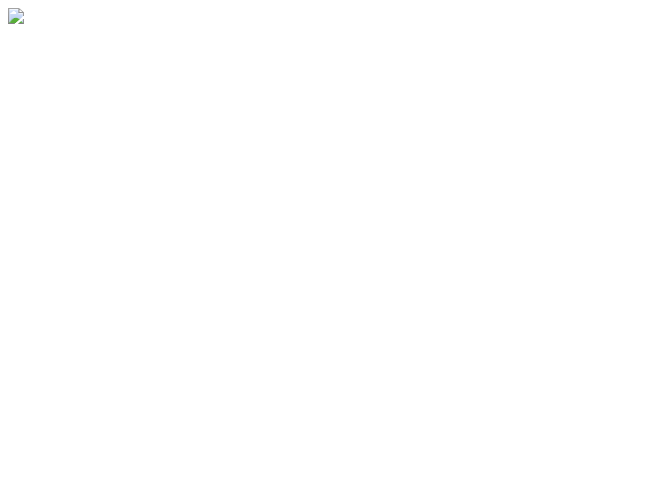
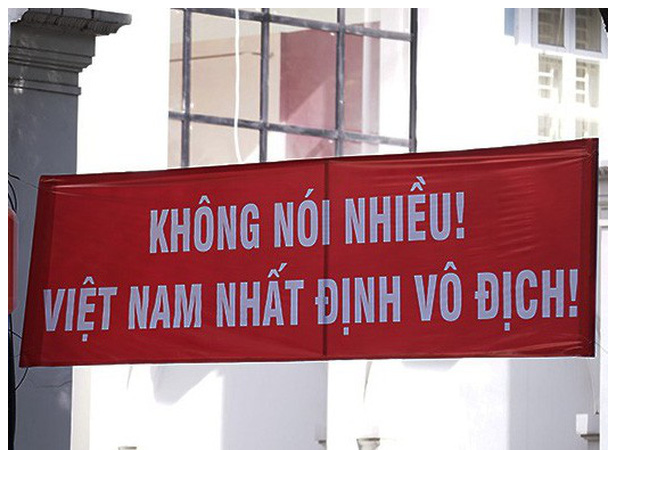
Before and after one commit to vietnamvodich/vietnamvodich.github.io, a plain HTML site: page index.html in a window 1280 px wide. Shown: the whole page, without its empty margins (0-663 px from the left). Drawn offline with Linux system fonts and the light colour scheme.

Commit message:
fix typo

```diff
--- a/index.html
+++ b/index.html
@@ -1,6 +1,6 @@
 <!DOCTYPE html>
 <html>
 <body>
-<img src="/images/khongnoionhieu.jpg">
+<img src="/images/khongnoinhieu.jpg">
 </body>
 </html>
```
